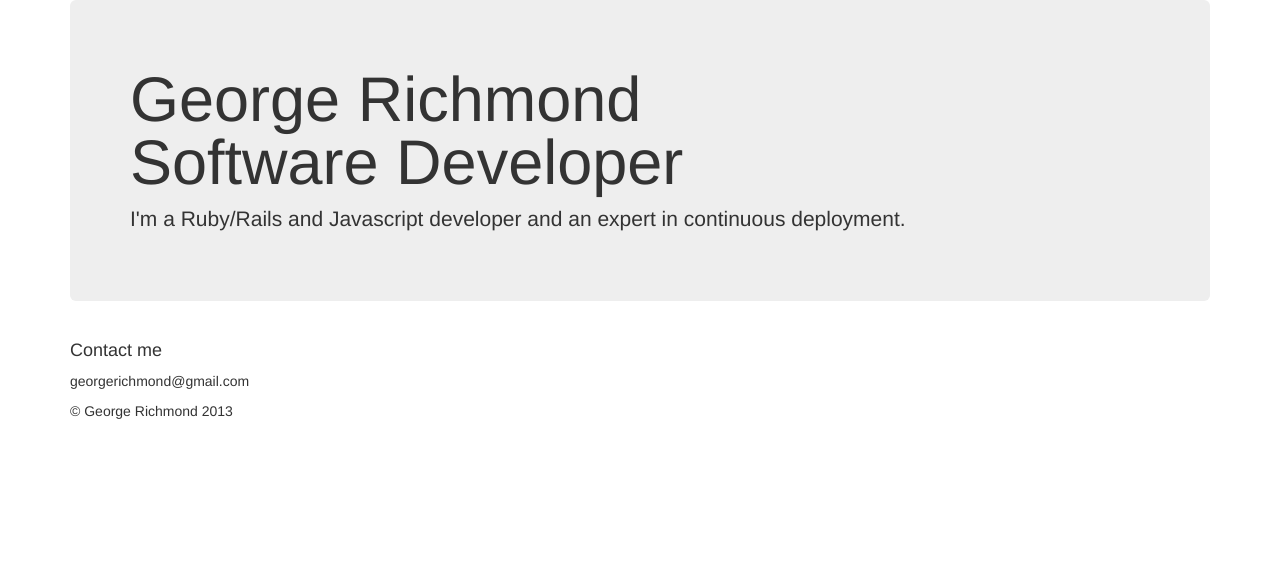
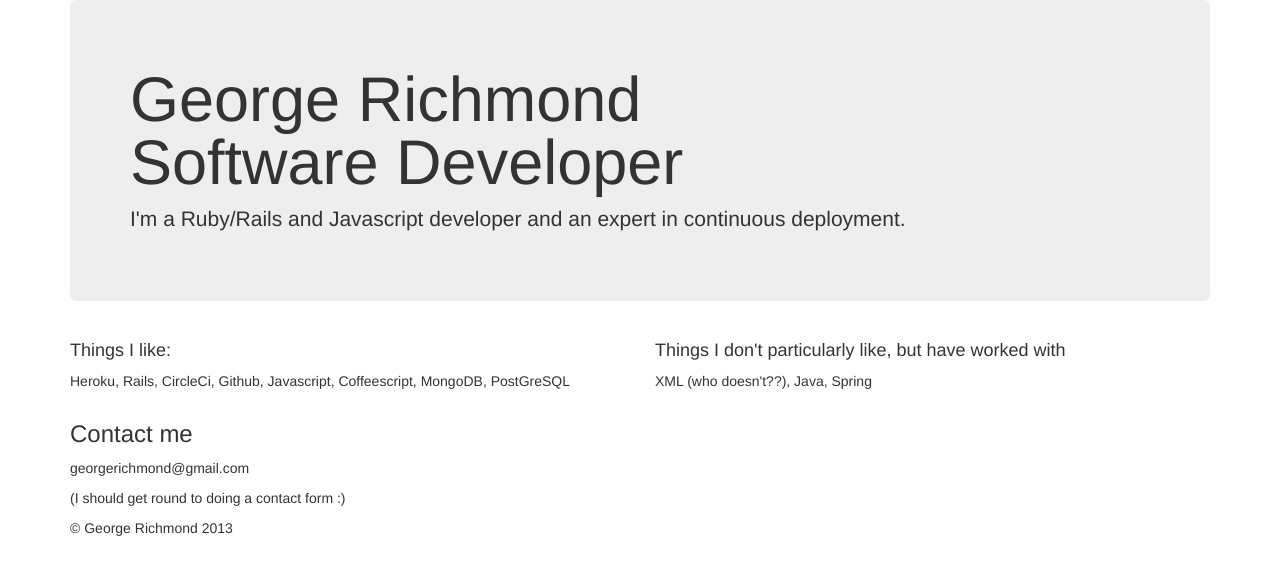
Before and after one commit to georgerichmond/georgerichmond.github.io, a Jekyll site: the page built from index.html, in a window 1280 px wide. Shown: the top 575 px of the page. Built offline with Jekyll 4.4.1, drawn with Linux system fonts in a browser that asks for light colours; Markdown is read by kramdown in place of the engine named in the settings.

Commit message:
Added some more content about me

```diff
--- a/_layouts/default.html
+++ b/_layouts/default.html
@@ -17,10 +17,23 @@
 
       <div class="row marketing">
 
+        <div class="col-lg-6">
+          <h4>Things I like:</h4>
+          <p>Heroku, Rails, CircleCi, Github, Javascript, Coffeescript, MongoDB, PostGreSQL</p>
+        </div>
+        <div class="col-lg-6">
+          <h4>Things I don't particularly like, but have worked with</h4>
+          <p>XML (who doesn't??), Java, Spring</p>
+        </div>
+
+
+
 
         <div class="col-lg-6">
-          <h4>Contact me</h4>
-          <p>georgerichmond@gmail.com</p>
+          <h3>Contact me</h3>
+          <p>georgerichmond@gmail.com </p>
+          <p>(I should get round to doing a contact form :)</p>
+
 
         </div>
       </div>
```
Also changed, not shown: george.jpg (added), 2 other files.
